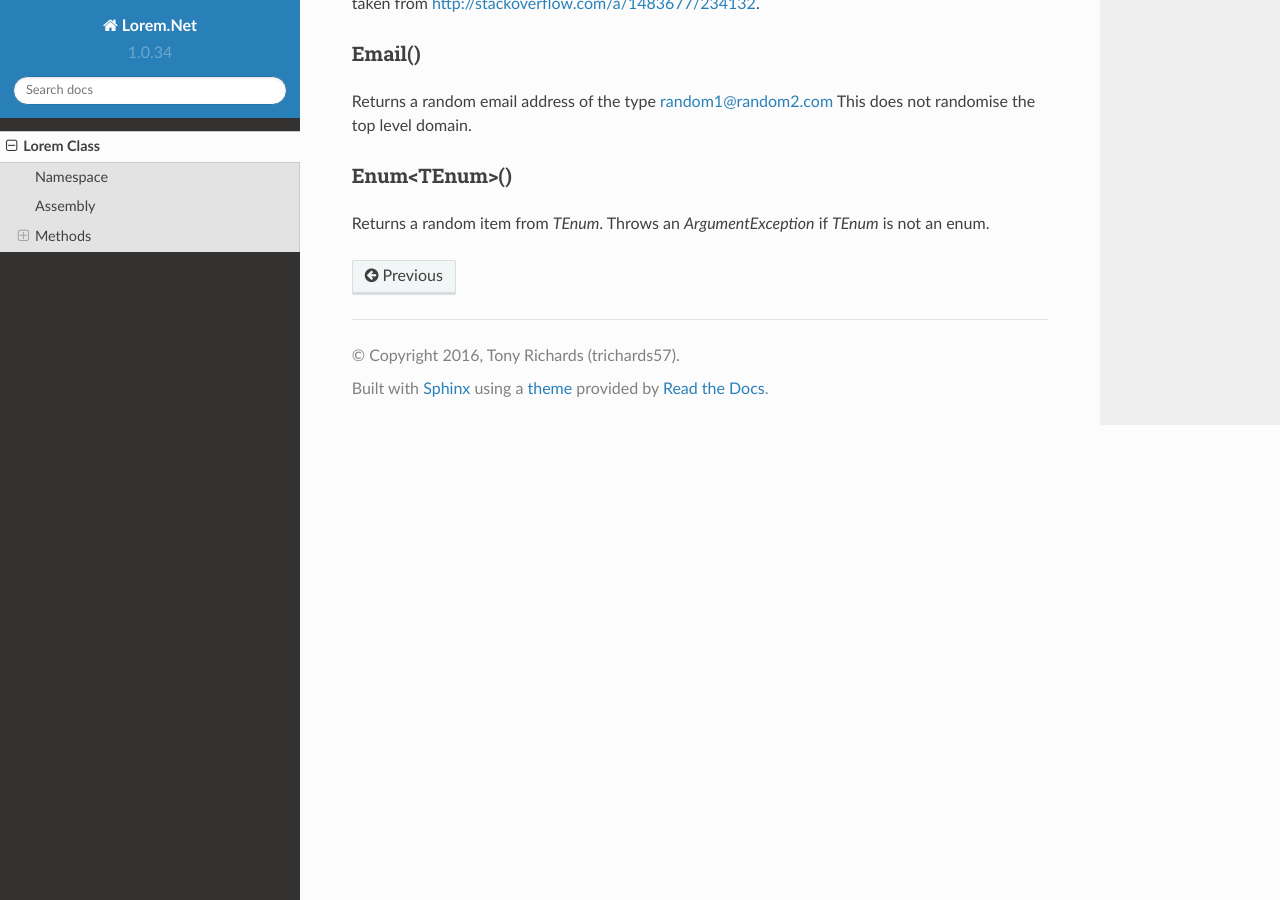
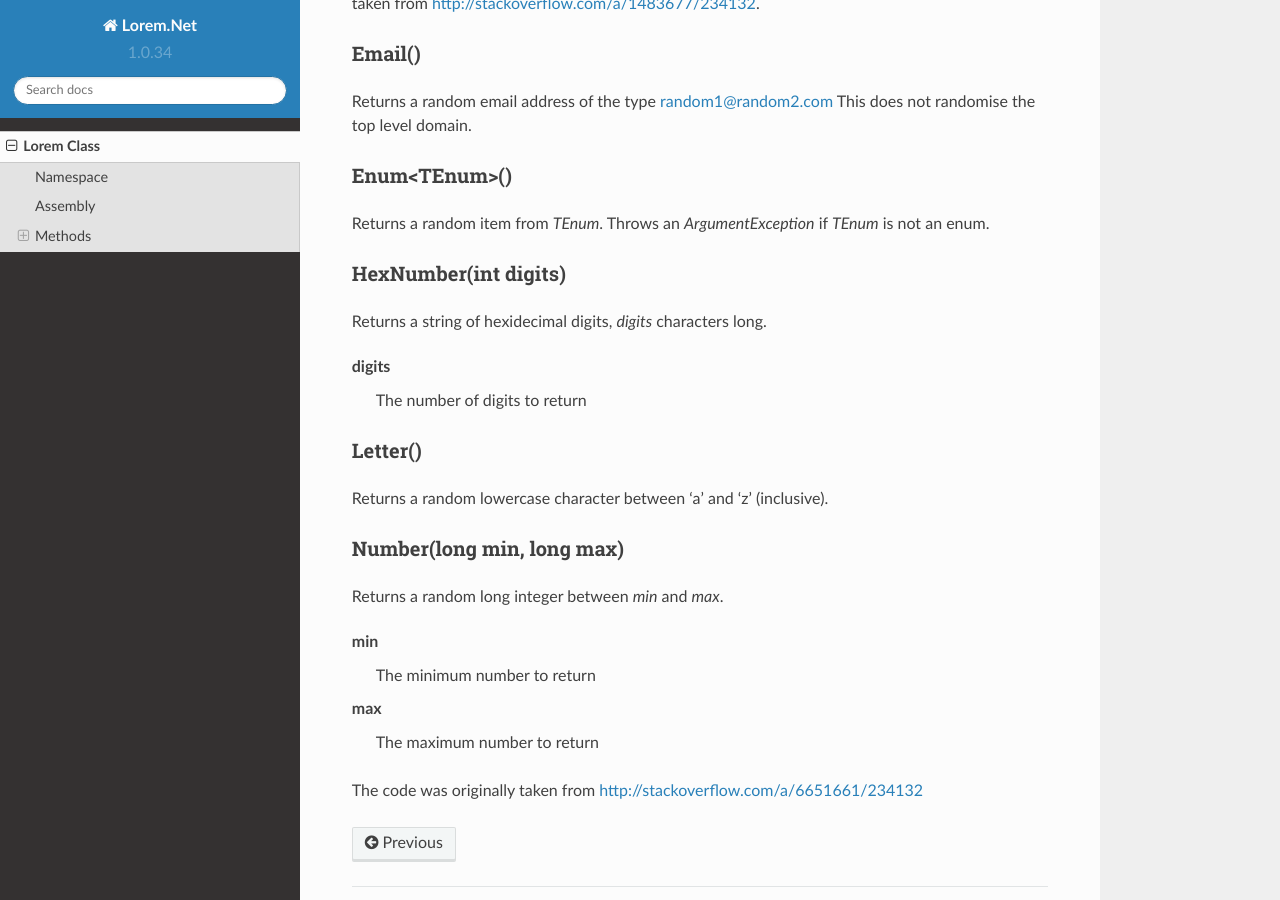
Before and after one commit to dochoffiday/Lorem.NET, a Sphinx documentation site: the page built from docs/lorem-class.rst, in a window 1280 px wide and 900 px high, scrolled down 1624 px. Built offline with Sphinx 7.4.7 and the Read the Docs theme 2.0.0, drawn with Linux system fonts in a browser that asks for light colours; pages that are not in the unit, such as notebooks, are missing from menus.

Commit message:
Continued documenting Lorem class.

```diff
--- a/docs/lorem-class.rst
+++ b/docs/lorem-class.rst
@@ -77,3 +77,28 @@ Enum<TEnum>()
 
 Returns a random item from *TEnum*.  Throws an *ArgumentException* if *TEnum* is
 not an enum.
+
+HexNumber(int digits)
+~~~~~~~~~~~~~~~~~~~~~
+
+Returns a string of hexidecimal digits, *digits* characters long.
+
+digits
+  The number of digits to return
+
+Letter()
+~~~~~~~~
+
+Returns a random lowercase character between 'a' and 'z' (inclusive).
+
+Number(long min, long max)
+~~~~~~~~~~~~~~~~~~~~~~~~~~
+
+Returns a random long integer between *min* and *max*.
+
+min
+  The minimum number to return
+max
+  The maximum number to return
+
+The code was originally taken from http://stackoverflow.com/a/6651661/234132
```
